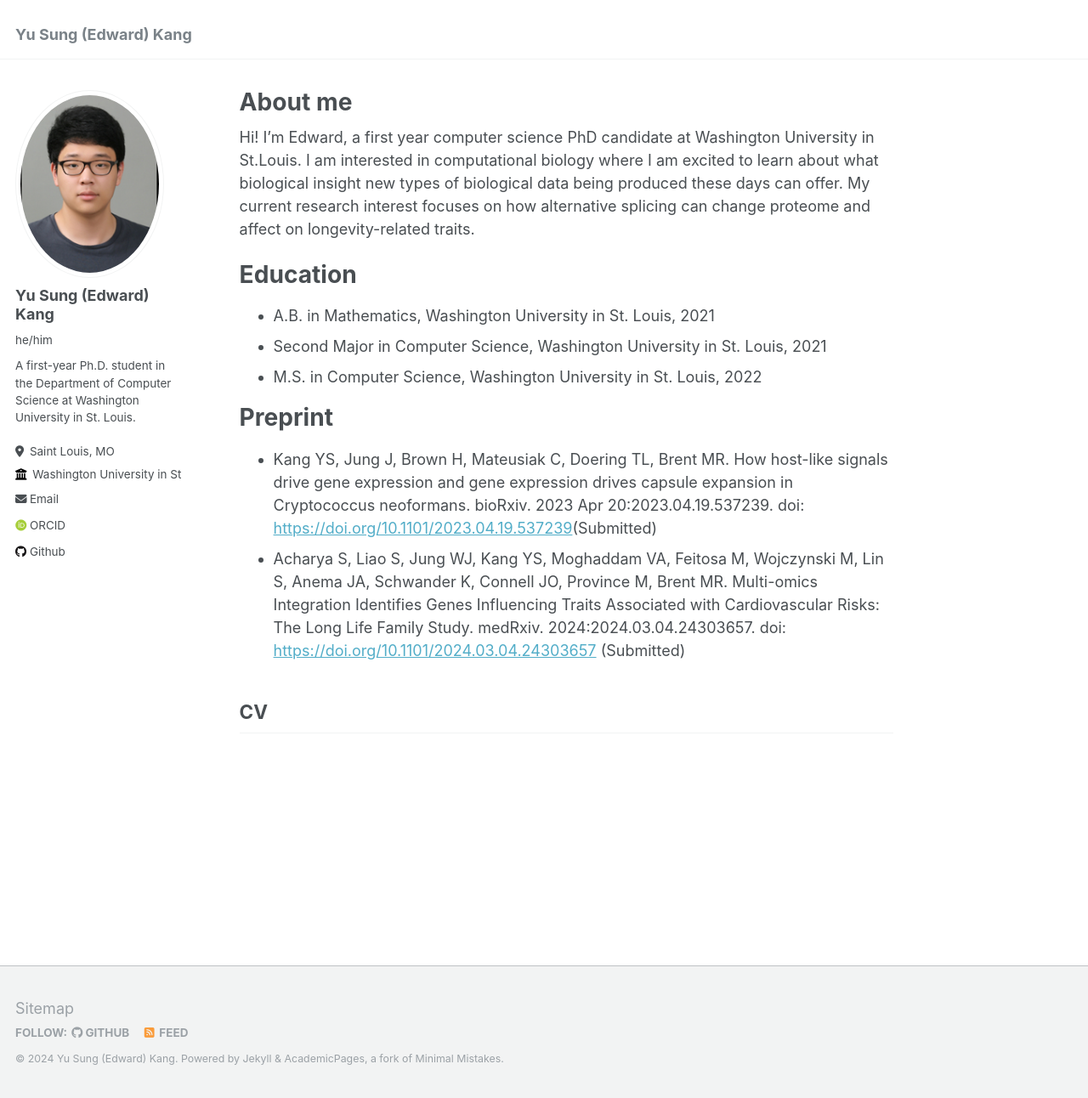
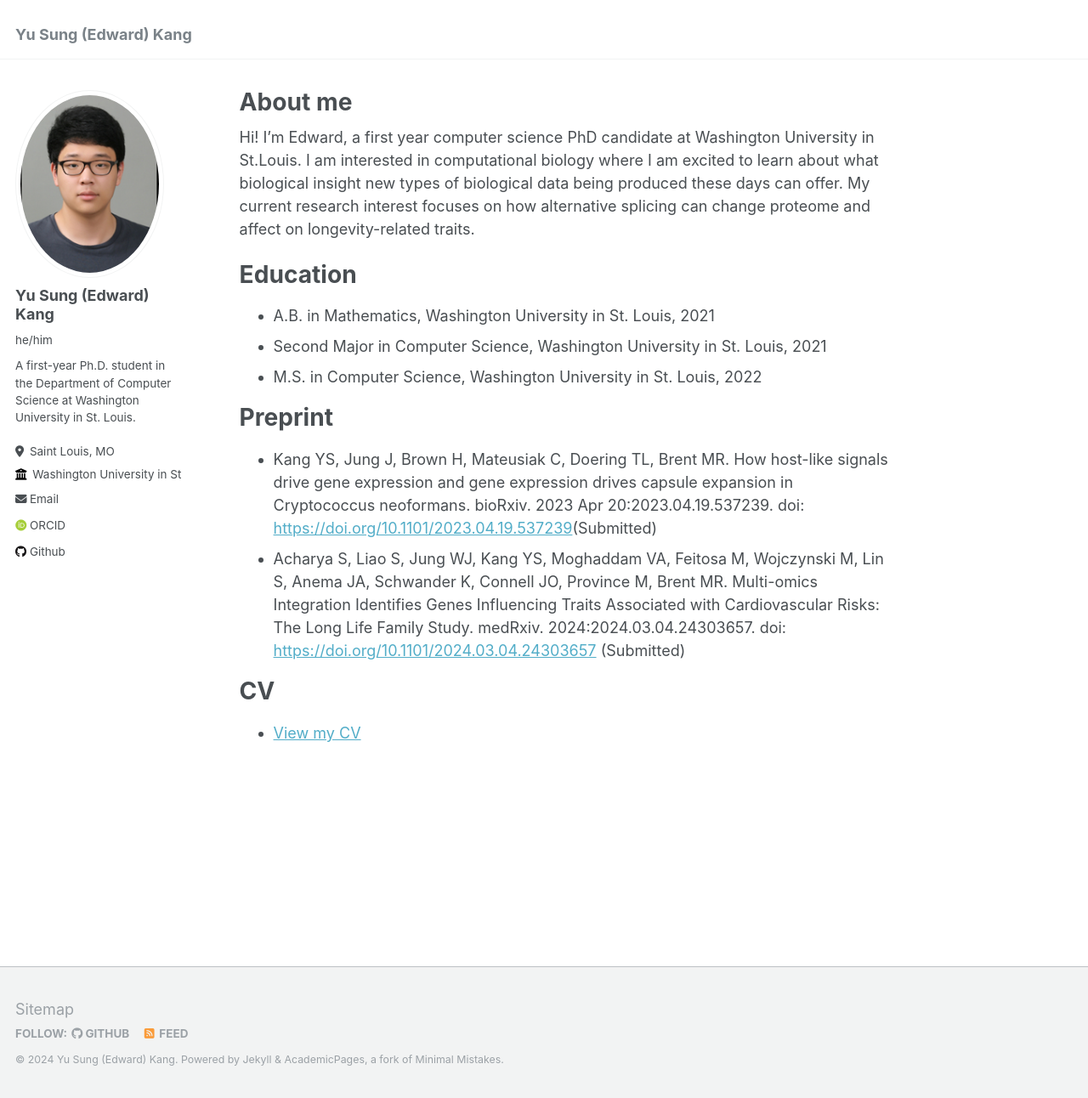
Before and after one commit to edwardkang0925/edwardkang0925.github.io, a Jekyll site: the page built from _pages/about.md, in a window 1280 px wide and 1292 px high. Shown: the whole window at 85% size. Built offline with Jekyll 4.4.1, drawn with Linux system fonts in a browser that asks for light colours; some web fonts are replaced.

Commit message:
cv added

```diff
--- a/_pages/about.md
+++ b/_pages/about.md
@@ -21,4 +21,5 @@ Preprint
 - Acharya S, Liao S, Jung WJ, Kang YS, Moghaddam VA, Feitosa M, Wojczynski M, Lin S, Anema JA, Schwander K, Connell JO, Province M, Brent MR. Multi-omics Integration Identifies Genes Influencing Traits Associated with Cardiovascular Risks: The Long Life Family Study. medRxiv. 2024:2024.03.04.24303657. doi: [https://doi.org/10.1101/2024.03.04.24303657](https://doi.org/10.1101/2024.03.04.24303657) (Submitted)
 
 CV
-------
+======
+- [View my CV](/files/EdwardKang_CV.pdf)
```
